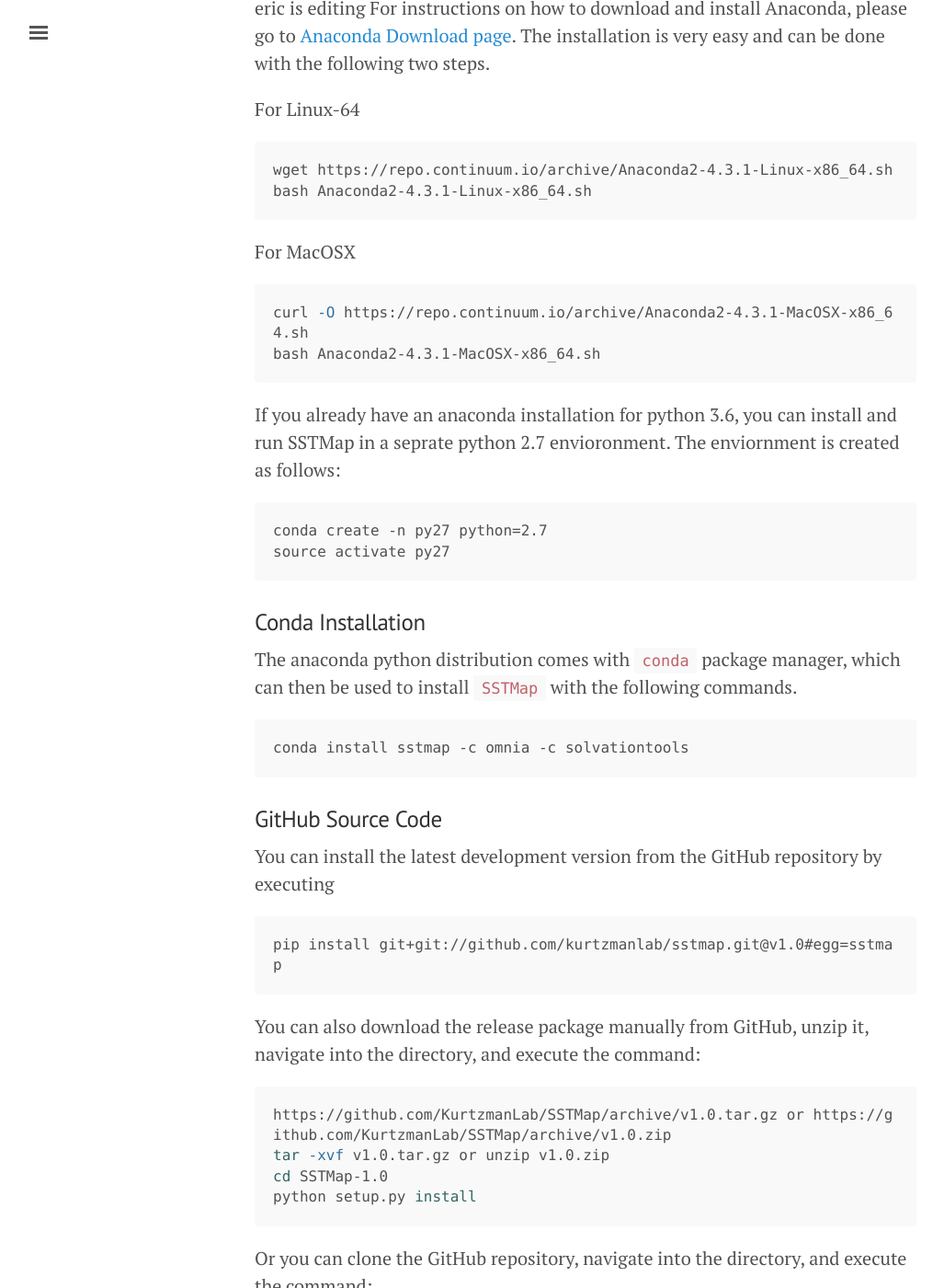
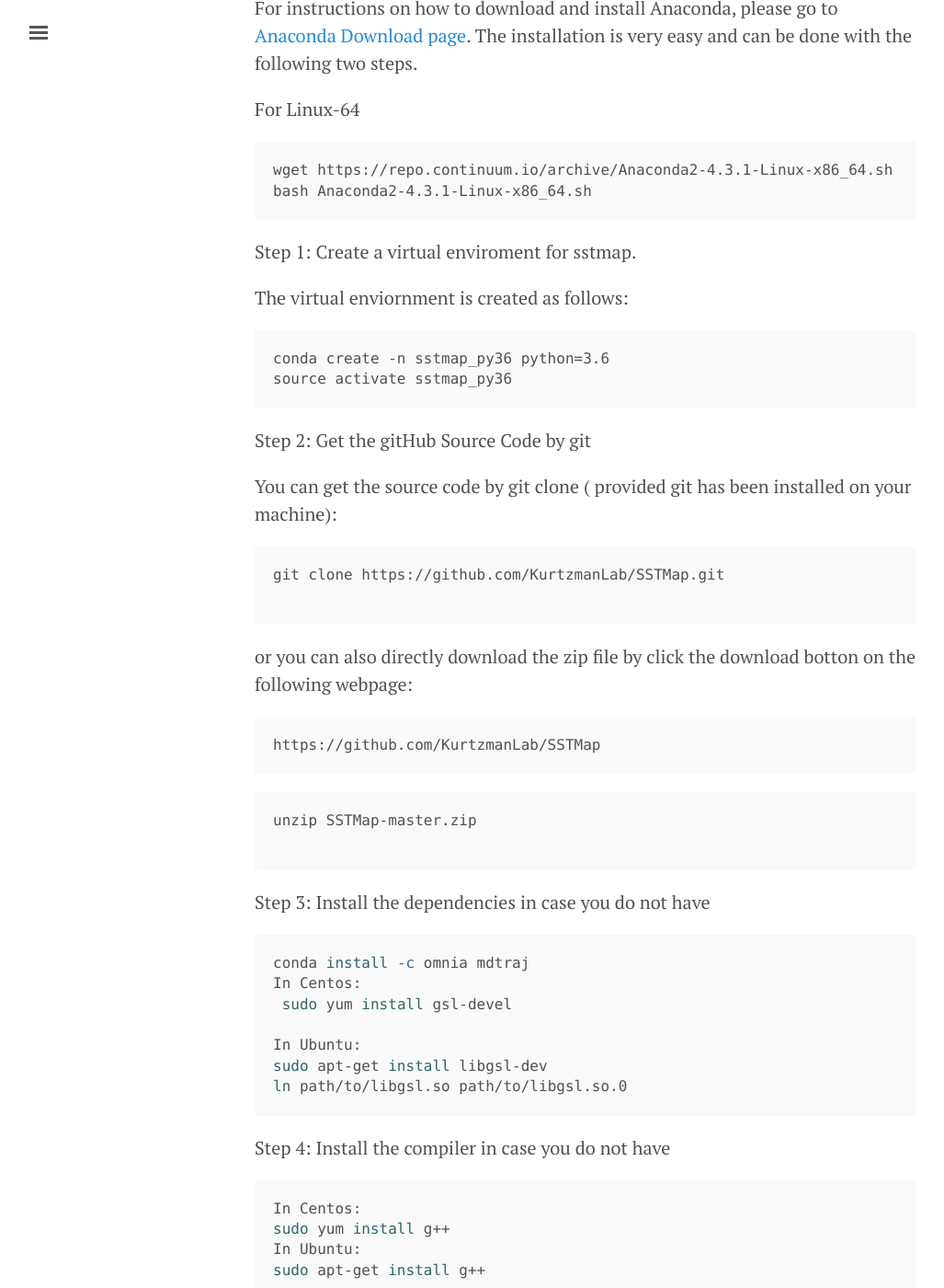
Before and after one commit to KurtzmanLab/SSTMap, a Jekyll site: the page built from _posts/2019-12-05-getting-started.md, in a window 1280 px wide and 1400 px high, scrolled down 468 px. Shown: the whole window at 92% size, without its empty margins (3-1030 px from the left). Built offline with Jekyll 4.4.1, drawn with Linux system fonts in a browser that asks for light colours; some of the changed text lies outside the part shown.

Commit message:
web test

````diff
--- a/_posts/2019-12-05-getting-started.md
+++ b/_posts/2019-12-05-getting-started.md
@@ -9,7 +9,7 @@
 
 <!--more-->
 
-eric is editing
+
 For instructions on how to download and install Anaconda, please go to [Anaconda Download page](https://www.continuum.io/downloads).
 The installation is very easy and can be done with the following two steps.
 
@@ -18,61 +18,80 @@
 wget https://repo.continuum.io/archive/Anaconda2-4.3.1-Linux-x86_64.sh
 bash Anaconda2-4.3.1-Linux-x86_64.sh
 ```
-For MacOSX
-```bash
-curl -O https://repo.continuum.io/archive/Anaconda2-4.3.1-MacOSX-x86_64.sh
-bash Anaconda2-4.3.1-MacOSX-x86_64.sh
+Step 1: Create a virtual enviroment for sstmap.
+
+<!--more-->
+
+The virtual enviornment is created as follows:
+
 ```
-If you already have an anaconda installation for python 3.6, you can install and run SSTMap in a seprate python 2.7 envioronment. The enviornment is created as follows:
-```
-conda create -n py27 python=2.7
-source activate py27
+conda create -n sstmap_py36 python=3.6
+source activate sstmap_py36
 ```
 
-### Conda Installation
-The anaconda python distribution comes with `conda` package manager, which can then be used to install `SSTMap` with the following commands.
+
+Step 2: Get the gitHub Source Code by git
+
+
+You can get the source code by git clone ( provided git has been installed on your machine):
+
+```bash
+git clone https://github.com/KurtzmanLab/SSTMap.git
 
 ```
-conda install sstmap -c omnia -c solvationtools
+
+or you can also directly download the zip file by click the download botton on the following webpage:
+
+```
+https://github.com/KurtzmanLab/SSTMap
 ```
 
-### GitHub Source Code
-You can install the latest development version from the GitHub repository by executing
+```bash
+unzip SSTMap-master.zip
 
 ```
-pip install git+git://github.com/kurtzmanlab/sstmap.git@v1.0#egg=sstmap
+Step 3: Install the dependencies in case you do not have
+
+```bash
+conda install -c omnia mdtraj
+In Centos:
+ sudo yum install gsl-devel
+
+In Ubuntu:
+sudo apt-get install libgsl-dev
+ln path/to/libgsl.so path/to/libgsl.so.0
 ```
 
-You can also download the release package manually from GitHub, unzip it, navigate into the directory, and execute the command:
+Step 4: Install the compiler in case you do not have
+```bash
+In Centos:
+sudo yum install g++
+In Ubuntu:
+sudo apt-get install g++
+
+Step 5 : Install the sstmap by wheel
 
 ```bash
-https://github.com/KurtzmanLab/SSTMap/archive/v1.0.tar.gz or https://github.com/KurtzmanLab/SSTMap/archive/v1.0.zip
-tar -xvf v1.0.tar.gz or unzip v1.0.zip
-cd SSTMap-1.0
-python setup.py install
+
+if you get the souce code by git clone:
+
+pip install ./SSTMap/devtools/wheel/sstmap-1.1.4-cp36-cp36m-linux_x86_64.whl
+
+if you get the source code by clicking the download button:
+
+pip install ./SSTmap-master/devtools/wheel/sstmap-1.1.4-cp36-cp36m-linux_x86_64.whl
+
 ```
-Or you can clone the GitHub repository, navigate into the directory, and execute the command:
+
+Step 6 : You have installed SSTMap successfully if you can use the command in your terminal( within the sstmap_py37 virtual environment)
 
 ```bash
-git clone git@github.com:KurtzmanLab/SSTMap.git
-cd SSTMap
+run_gist
+
+or
+
+run_hsa
+
 ```
-**For the release version:**
-```
-git checkout tags/v1.0
-python setup.py install
-```
-**For the developmental version:**
-```
-python setup.py install
-```
-When building from the source code or using the release package, make sure that you manually install the dependencies: `mdtraj` and `parmed`. You can do this by:
-```
-conda config --add channels omnia
-conda install mdtraj parmed
-```
-Or using pip:
-```
-pip install ParmEd
-pip install mdtraj
-```
+
+If you have question regarding the installation of SSTMap, please contact us eric.clyang521@gmail.com, we will be glad to help!
````
